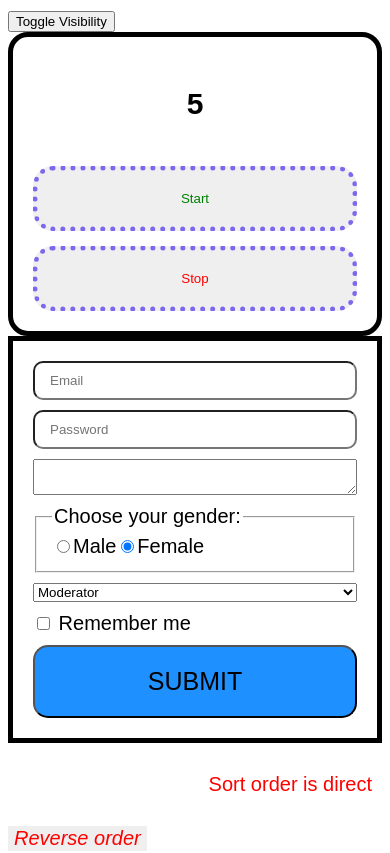
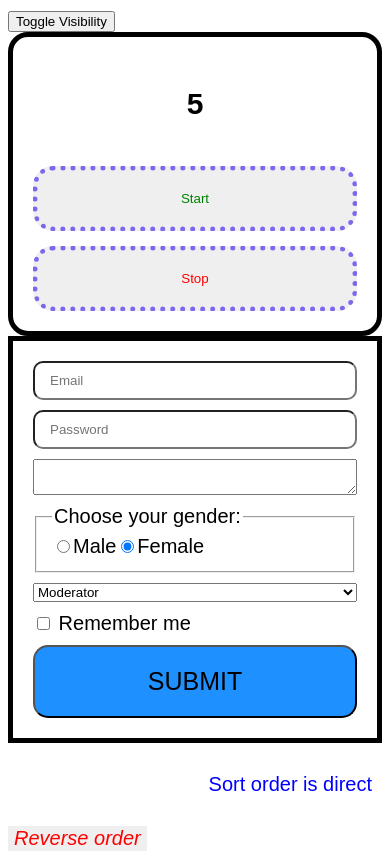
Before and after one commit to Makskuh/fe-2023-1-react-app, a React (Create React App) app: page / in a window 390 px wide. Shown: the top 853 px of the page. Built offline with nearby package versions, Linux system fonts and the light colour scheme.

Commit message:
Add sass to project

```diff
--- a/package.json
+++ b/package.json
@@ -9,6 +9,7 @@
     "react": "^18.2.0",
     "react-dom": "^18.2.0",
     "react-scripts": "5.0.1",
+    "sass": "^1.63.2",
     "web-vitals": "^2.1.4"
   },
   "scripts": {
--- a/src/components/MessageDashboard/index.jsx
+++ b/src/components/MessageDashboard/index.jsx
@@ -1,7 +1,7 @@
 import React from 'react';
 import ImportantMessages from '../ImportantMessages';
 import Message from '../Message';
-import styles from './style.module.css';
+import styles from './style.module.scss';
 
 const messagesData = [
   {
--- a/src/components/MessageDashboard/style.module.css
+++ b/src/components/MessageDashboard/style.module.scss
@@ -2,6 +2,10 @@
   padding: 10px;
   text-align: right;
   color: red;
+
+  @media screen and (max-width: 768px) {
+    color: blue;
+  }
 }
 
 .btn{
```
Also changed, not shown: 1 other file (tests, documents, lock files or other folders).
